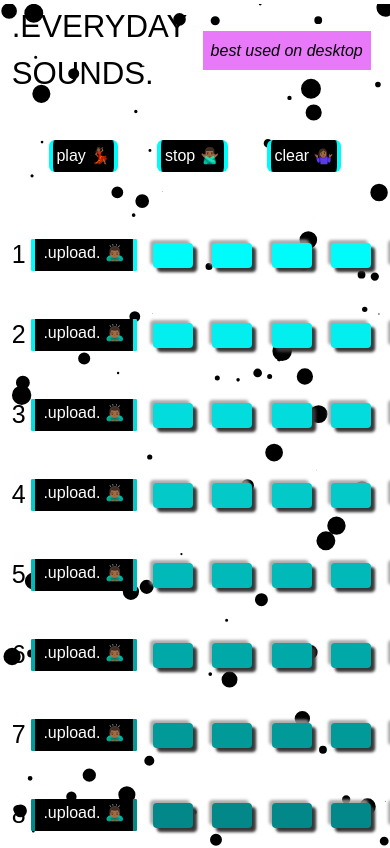
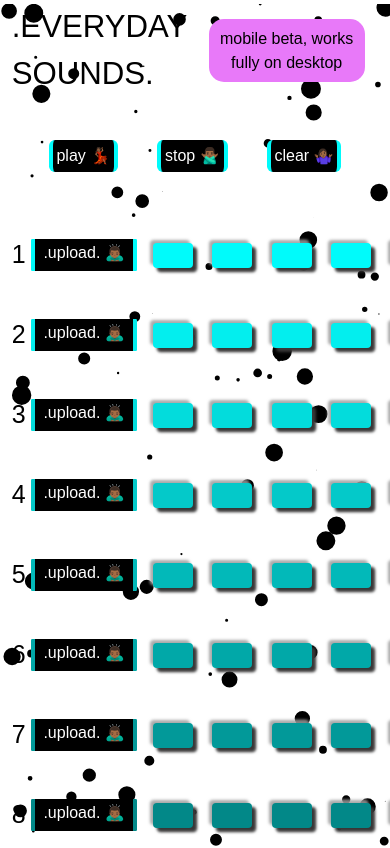
Before and after one commit to lordcrawford/everydaysounds2, a React (Create React App) app: page / in a window 390 px wide. Shown: the top 848 px of the page. Built offline with nearby package versions, Linux system fonts and the light colour scheme.

Commit message:
quick copy change

```diff
--- a/src/components/home.js
+++ b/src/components/home.js
@@ -66,7 +66,7 @@ const Home = () => {
                 <div id="top" className='justify-between flex flex-row mt-[1vw]'>
                     <h1 className=' font-limelight w-[45%] ml-[3%] text-[8vw] md:text-[4vw]
                     select-none' onClick={pageRefresh}>.EVERYDAY SOUNDS.</h1>
-                    <span className='md:hidden bg-fuchsia-400 p-[2%] italic self-center'>best used on desktop</span>
+                    <span className='md:hidden bg-fuchsia-400 p-[2%] self-center w-[40%] text-center rounded-[15px]'>mobile beta, works fully on desktop</span>
                     <nav id="top-nav-right" className='flex flex-col text-[3.5vw]
                     md:text-[1.5vw] mr-[1vw] md:mr-[3vw] mt-[0.5vw] space-y-[1vw]'>
                         <button id="instructions_button" className="hidden md:inline" onClick={openPopout}>...instructions...</button>
```
